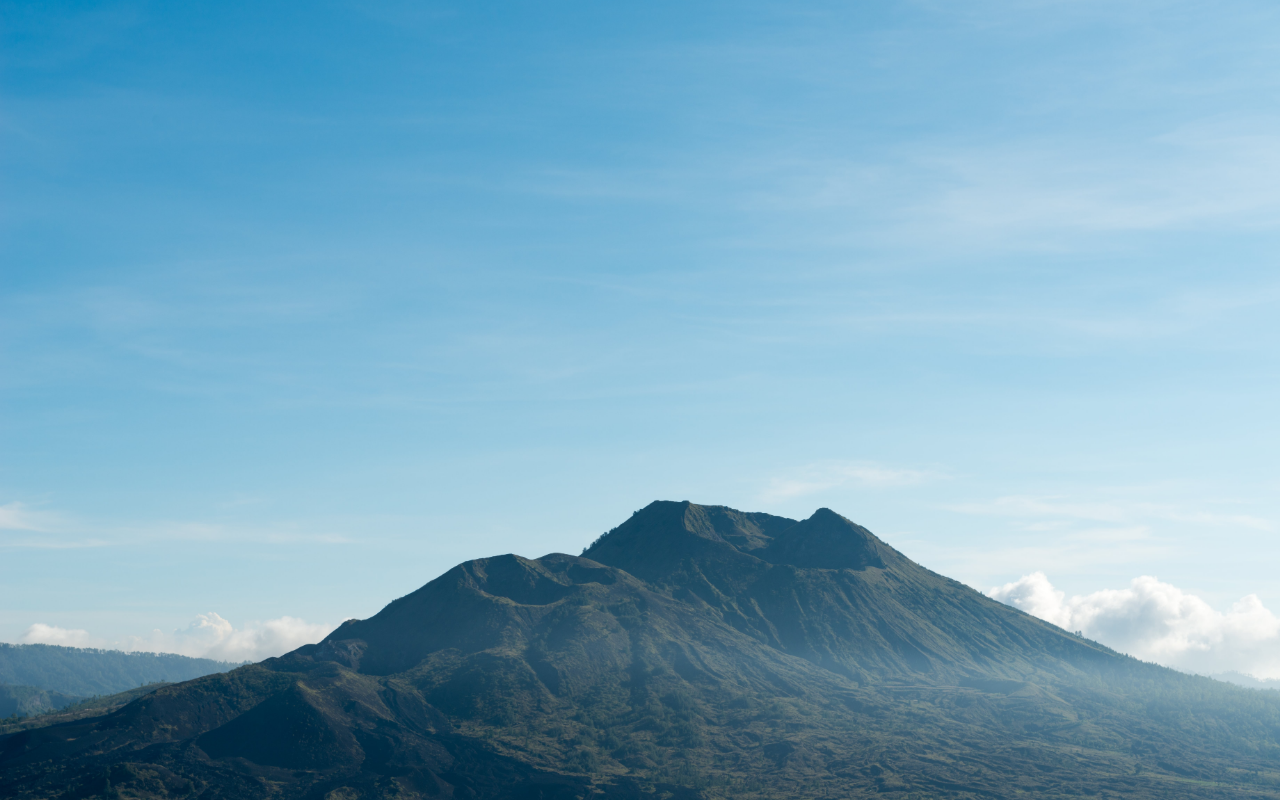
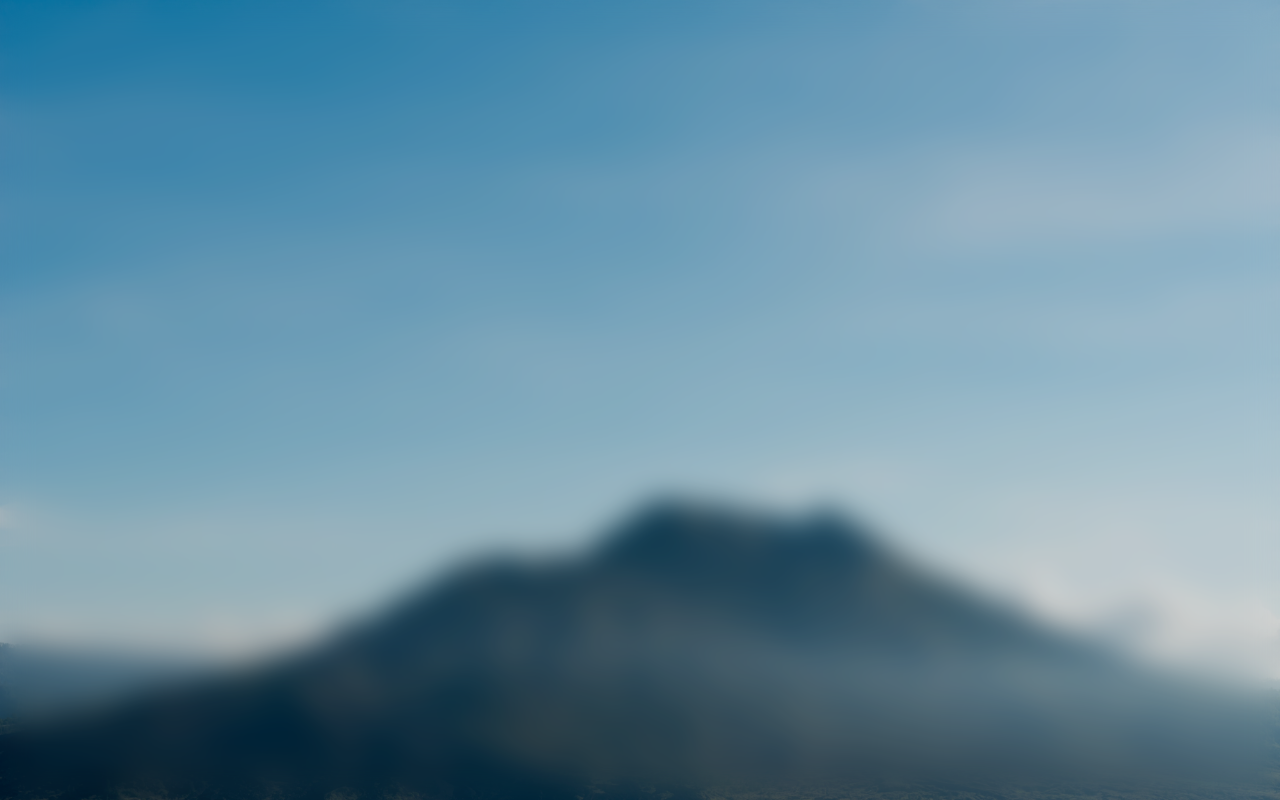
Before and after one commit to Bharathpothula205/weather-Api-website, a plain HTML site: page index.html in a window 1280 px wide. Drawn offline with Linux system fonts and the light colour scheme.

Commit message:
added body:b4 content null and ocuupy ewhole page and blur it

```diff
--- a/styles/style.css
+++ b/styles/style.css
@@ -13,3 +13,13 @@ body{
  background-size:cover;
  background-position:center;
 }
+body::before{
+    content:"";
+    position:absolute;
+    width:100%;
+    height:100dvh;
+    background:rgb(0,0,0,0.15);
+    backdrop-filter: blur(15px);
+
+
+}
```
